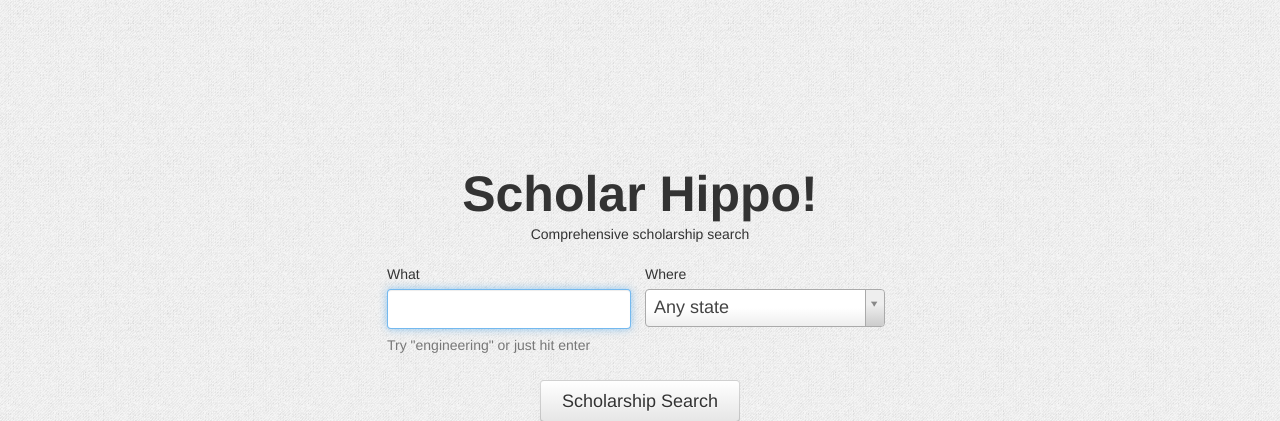
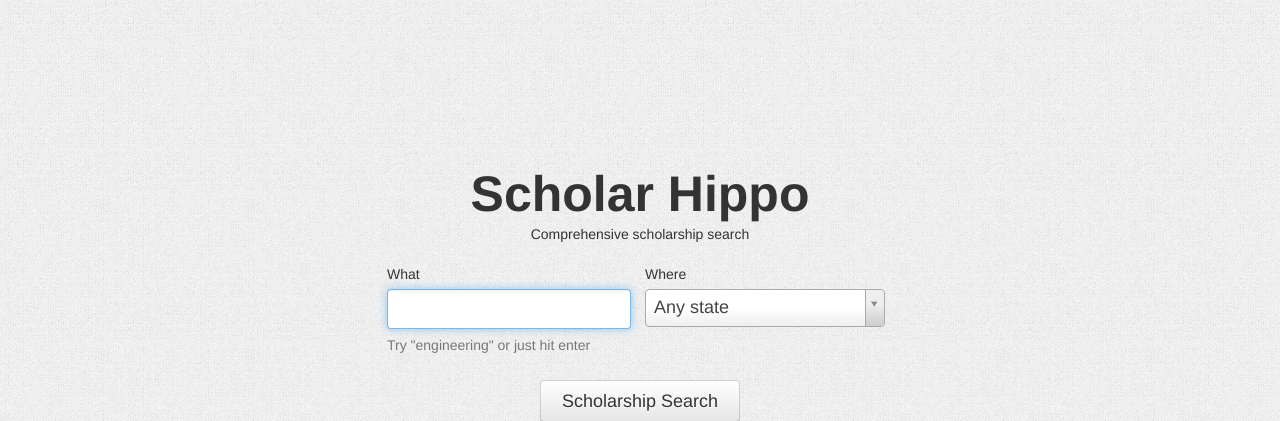
Before and after one commit to NickCarneiro/scholarhippo, a Django app: page / in a window 1280 px wide. Shown: the top 421 px of the page. Run offline with Django 3.2, Linux system fonts and the light colour scheme; data that the repository does not hold is empty; parts of the project's set-up code (start-up, migrations or seed data) failed here and were passed over; some libraries are stand-ins or nearby versions.

Commit message:
removed exclamation point

```diff
--- a/templates/index.html
+++ b/templates/index.html
@@ -25,7 +25,7 @@ mixpanel.init("2871f3b0cb686b7f9fff1ba66d042817");</script><!-- end Mixpanel -->
     <div class="row-fluid">
         <div class="span8 offset2 center-text">
             <div id="logo-container" class="inline-block">
-                <h1 class="site-title">Scholar Hippo!</h1>
+                <h1 class="site-title">Scholar Hippo</h1>
                 <span>Comprehensive scholarship search</span>
             </div>
             <form action="/search" method="get">
```
